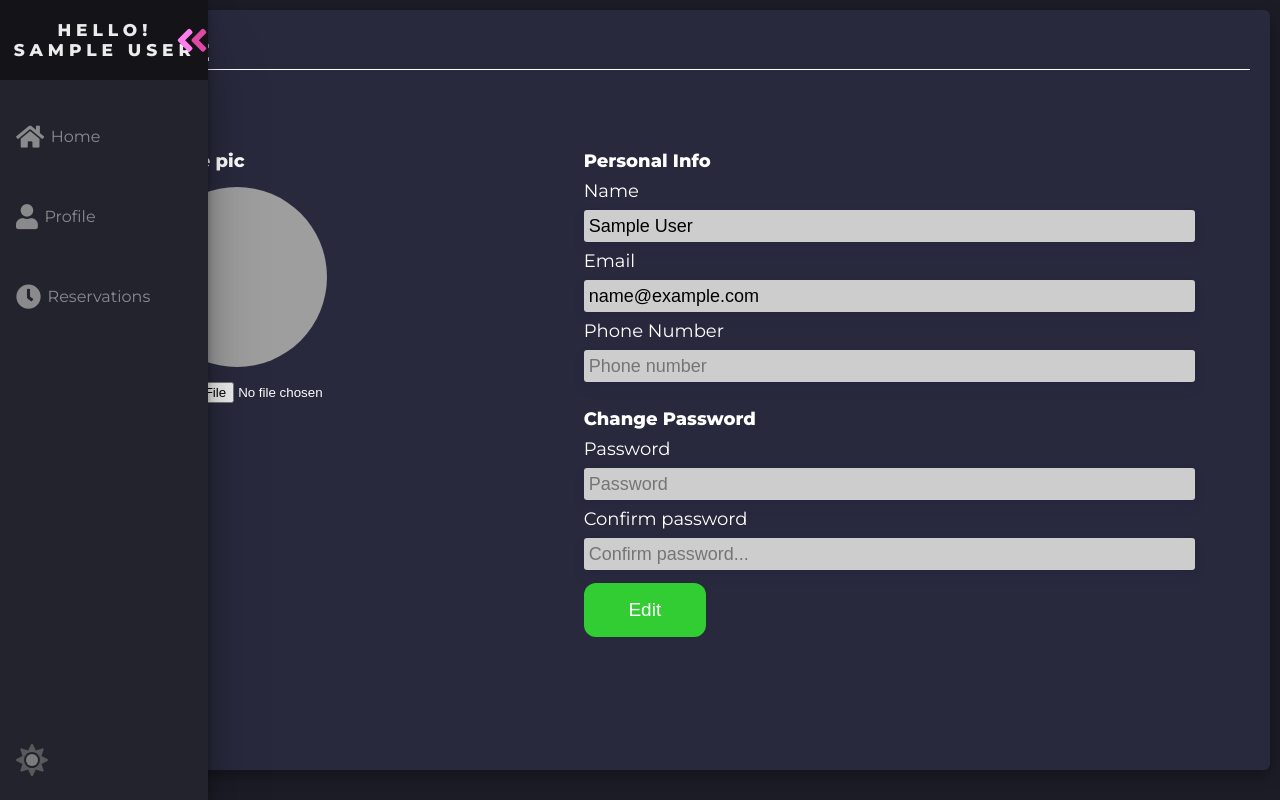
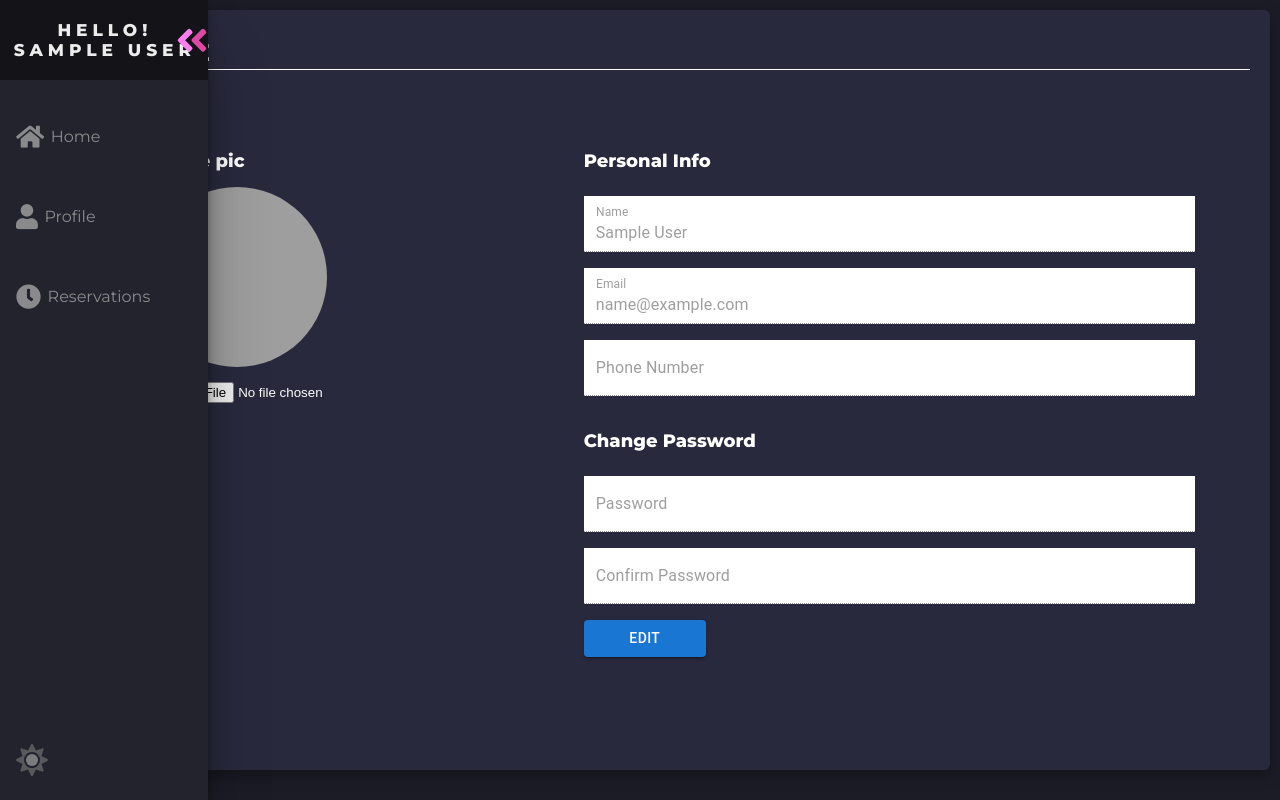
Before and after one commit to cr1337-sudo/reservations-mernapp, a React (Create React App) app in the folder reservas-ui/: page /profile/1 in a window 1280 px wide. Built offline with nearby package versions, Linux system fonts and the light colour scheme; sample sign-in values are in the browser's storage; grey boxes are pictures that could not be loaded.

Commit message:
profile ui

```diff
--- a/reservas-ui/src/pages/profile/Profile.jsx
+++ b/reservas-ui/src/pages/profile/Profile.jsx
@@ -1,18 +1,24 @@
-import { useContext, useEffect, useState } from "react";
+import { useContext, useRef, useState } from "react";
 import "./profile.scss";
+import { Box, TextField, alpha, styled, Button, Stack } from "@mui/material";
 import { AuthContext } from "../../context/authContext/AuthContext";
-import {ThemeContext} from "../../context/themeContext/ThemeContext"
+import { ThemeContext } from "../../context/themeContext/ThemeContext";
 import axios from "axios";
 
 const Profile = () => {
   const { user, dispatch } = useContext(AuthContext);
-  const {theme} = useContext(ThemeContext
-  )
+  const { theme } = useContext(ThemeContext);
   const [edit, setEdit] = useState(false);
   const [userDataEdit, setUserDataEdit] = useState({
     name: user.name,
     email: user.email,
   });
+  const name = useRef(null);
+  const email = useRef(null);
+  const phone = useRef(null);
+  const password1 = useRef(null);
+  const password2 = useRef(null);
+
   const [passwords, setPasswords] = useState({
     password1: "",
     password2: "",
@@ -37,24 +43,19 @@ const Profile = () => {
     }
   };
 
-  const handleChange = (e) => {
-    setUserDataEdit({
-      ...userDataEdit,
-      [e.target.name]: e.target.value,
-    });
-  };
-
   const handleSubmit = async (e) => {
     e.preventDefault();
     let newData = {
-      ...userDataEdit,
-      password: passwords.password1,
+      name: name.current.value,
+      email: email.current.value,
+      phone: phone.current.value,
+      password: password1.current.value,
     };
 
     if (validatePassword()) {
       setUpdating(true);
       axios
-        .put(`/api/users/${user._id}`, newData, {
+        .put(`/users/${user._id}`, newData, {
           headers: {
             token: `Bearer ${user.token}`,
           },
@@ -73,6 +74,12 @@ const Profile = () => {
     }
   };
 
+  const CssTextField = styled(TextField)({
+    ".MuiFilledInput-input ": {
+      background: "white",
+    },
+  });
+
   return (
     <div className={`profile-container ${theme === "light" ? "light" : ""}`}>
       <div class="top-title">
@@ -88,9 +95,49 @@ const Profile = () => {
           <input placeholder="New photo" type="file" />
         </div>
         <div class="right-side">
+          {/*
           <form action="" onSubmit={handleSubmit}>
+      */}
+          <Box
+            component="form"
+            noValidate
+            className="form"
+            sx={{
+              display: "grid",
+              gridTemplateColumns: { sm: "1fr 1fr" },
+              gap: 2,
+            }}
+            onSubmit={handleSubmit}
+          >
             <h4>Personal Info</h4>
-            <label for="name">Name</label>
+            <CssTextField
+              disabled={!edit}
+              inputRef={name}
+              variant="filled"
+              label="Name"
+              type="text"
+              name="name"
+              defaultValue={userDataEdit.name}
+            />
+            <CssTextField
+              disabled={!edit}
+              inputRef={email}
+              variant="filled"
+              label="Email"
+              type="email"
+              name="email"
+              defaultValue={userDataEdit.email}
+            />
+            <CssTextField
+              disabled={!edit}
+              inputRef={phone}
+              variant="filled"
+              label="Phone Number"
+              type="number"
+              name="phone"
+              defaultValue={userDataEdit?.phone || ""}
+            />
+            {/*
             <input
               className={edit ? "disabled" : undefined}
               name="name"
@@ -100,74 +147,59 @@ const Profile = () => {
               value={userDataEdit.name}
               onChange={handleChange}
             />
-            <label for="email">Email</label>
-            <input
-              className={edit ? "disabled" : undefined}
-              name="email"
-              type="email"
-              placeholder="Email"
-              disabled={!edit}
-              value={userDataEdit.email}
-              onChange={handleChange}
-            />
-            <label for="phone">Phone Number</label>
-            <input
-              className={edit ? "disabled" : undefined}
-              name="phone"
-              type="number"
-              placeholder="Phone number"
-              disabled={!edit}
-              value={userDataEdit?.phone || ""}
-              onChange={handleChange}
-            />
-          {user.name !== "prueba" && user.email !== "prueba@prueba.com" ? (
+            */}
+
+            {user.name !== "prueba" && user.email !== "prueba@prueba.com" ? (
               <>
                 <h4 className="h4-password">Change Password</h4>
-                <label for="password1">Password</label>
-                <input
-                  className={edit ? "disabled" : undefined}
+                <CssTextField
+                  disabled={!edit}
+                  inputRef={password1}
+                  variant="filled"
+                  label="Password"
+                  type="password"
                   name="password1"
-                  type="password"
-                  placeholder="Password"
-                  disabled={!edit}
-                  value={passwords.password1}
+                  defaultValue={passwords.password1}
                   onChange={(e) => {
                     setPasswords({ ...passwords, password1: e.target.value });
                   }}
                 />
-                <label for="password2">Confirm password</label>
-                <input
-                  className={edit ? "disabled" : undefined}
+
+                <CssTextField
+                  disabled={!edit}
+                  inputRef={password2}
+                  variant="filled"
+                  label="Confirm Password"
+                  type="password"
                   name="password2"
-                  type="password"
-                  placeholder="Confirm password..."
-                  disabled={!edit}
-                  value={passwords.password2}
+                  defaultValue={passwords.password2}
                   onChange={(e) => {
-                    setPasswords({ ...passwords, password2: e.target.value });
+                    setPasswords({ ...passwords, password1: e.target.value });
                   }}
                 />
-
                 {passwordError ? (
                   <p className="error">{passwordError}</p>
                 ) : null}
               </>
             ) : null}
-            <div class="buttons">
+            <Stack direction="row" spacing={2}>
               {edit ? (
                 <>
-                  <button
+                  <Button
                     className={
-                      updating ? "post-button disabled" : "post-button"
+                      updating ? "disabled" : null
                     }
                     disabled={updating}
+                variant="contained"
+                color="success"
+                type="submit"
                   >
                     Confirm Edit
-                  </button>
-                  <button
-                    className={
-                      updating ? "cancel-button disabled" : "cancel-button"
-                    }
+                  </Button>
+                  <Button
+                    className={updating ? "disabled" : null}
+                    variant="contained"
+                    color="error"
                     disabled={updating}
                     onClick={() => {
                       setEdit(false);
@@ -184,21 +216,22 @@ const Profile = () => {
                     }}
                   >
                     Cancel
-                  </button>
+                  </Button>
                 </>
               ) : (
-                <button
-                  className="edit-button"
+                <Button
+                  variant="contained"
+                  color="primary"
                   onClick={(e) => {
                     setEdit(true);
                     e.preventDefault();
                   }}
                 >
                   Edit
-                </button>
+                </Button>
               )}
-            </div>
-          </form>
+            </Stack>
+          </Box>
         </div>
       </div>
     </div>
--- a/reservas-ui/src/pages/profile/profile.scss
+++ b/reservas-ui/src/pages/profile/profile.scss
@@ -51,7 +51,7 @@
       display: flex;
       flex: 7;
 
-      form {
+      .form {
         display: flex;
         width: 100%;
         flex-direction: column;
@@ -62,37 +62,16 @@
           margin-top: 18px;
         }
         input {
-          font-size: 18px;
-          padding: 5px;
-          border-radius: 3px;
-          outline: none;
-          border: none;
-          margin: 8px 0;
-          height: 32px;
-          width: 100%;
-          background-color: lighten(gray, 30%);
-          color: black;
-          box-shadow: rgba(50, 50, 93, 0.25) 0px 6px 12px -2px,
-            rgba(0, 0, 0, 0.3) 0px 3px 7px -3px;
 
           &.disabled {
             background-color: white;
             color: black;
           }
         }
-
-        button {
-          min-width: 20%;
-          padding: 16px;
-          font-size: 19px;
-          border: none;
-          border-radius: 12px;
-          color: white;
-          margin-top: 5px;
-          margin-right: 10px;
-          cursor: pointer;
+        button{
+          width: 20%;
         }
-        button.disabled {
+                button.disabled {
           background-color: gray;
           pointer-events: none;
           cursor: not-allowed;
```
Also changed, not shown: reservas-ui/package.json (+11 -4 lines).
